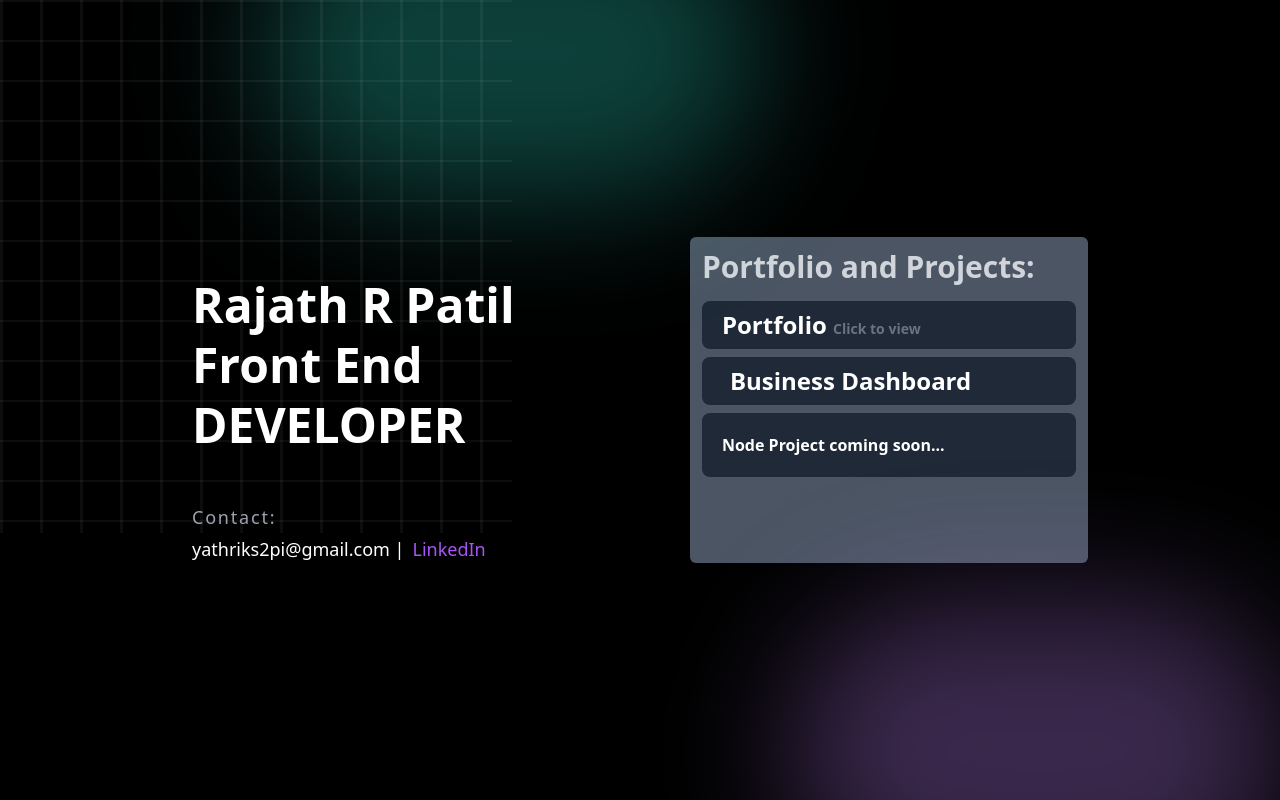
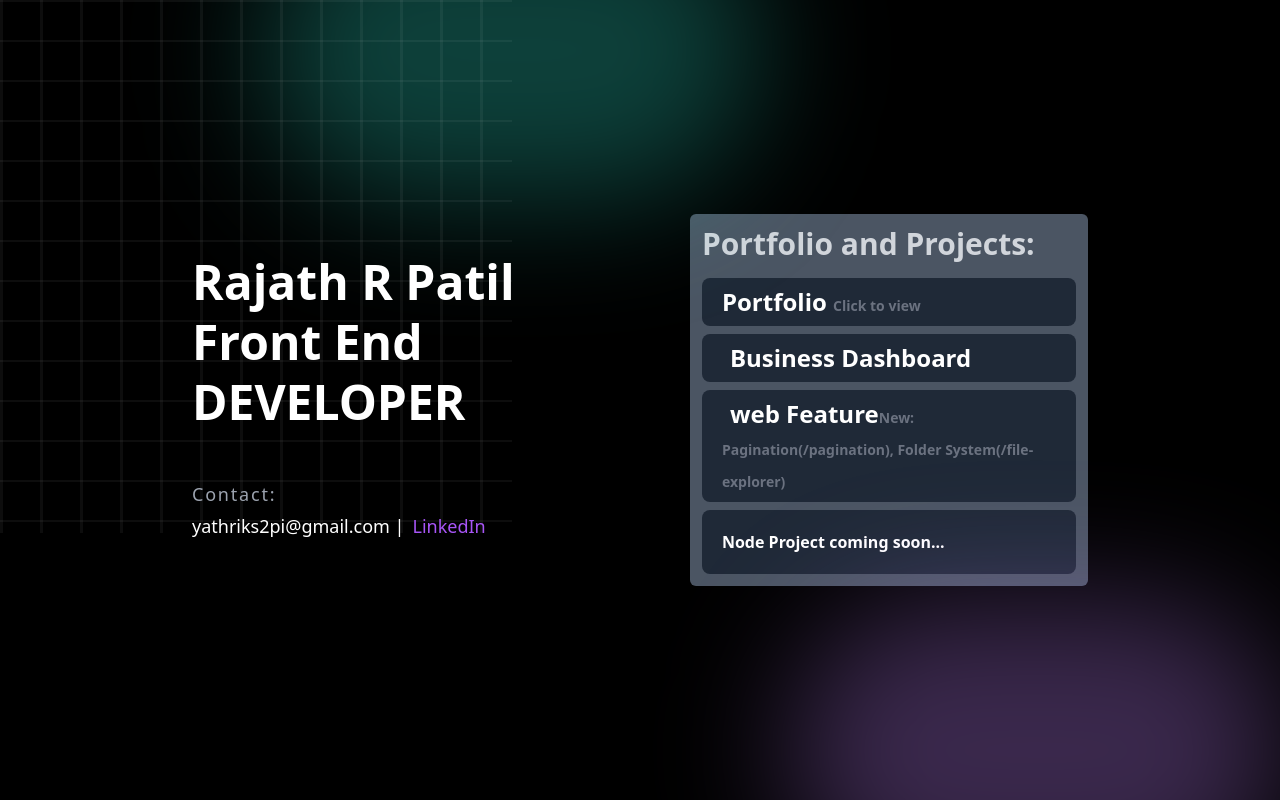
Before and after one commit to Rajath2pi/My-Domain, a Next.js app: page / in a window 1280 px wide. Built offline with nearby package versions, Linux system fonts and the light colour scheme.

Commit message:
Adding Web features

```diff
--- a/src/app/page.tsx
+++ b/src/app/page.tsx
@@ -44,7 +44,8 @@ export default function HomePage() {
                     <h1 className="text-3xl font-semibold text-gray-300 p-2">Portfolio and Projects:</h1>
                     <ul className="my-2 mx-2">
                         <li className="hover:bg-gray-500 font-semibold bg-gray-800 items-center px-5 py-2 rounded-lg my-2"><a href="https://my-domain-silk.vercel.app/onepageportfolio" target="_blank" className="text-gary-400 text-2xl">Portfolio <span className="text-gray-500 text-sm my-auto">Click to view</span></a></li>
-                        <li className="hover:bg-gray-500 font-semibold bg-gray-800 items-center px-5 py-2 rounded-lg my-2"><a href="https://my-ecommerce-dashboard-4od4.vercel.app/home" target="_blank" className="text-gary-400 text-2xl mx-2">Business Dashboard</a></li>
+                        <li className="hover:bg-gray-500 font-semibold bg-gray-800 items-center px-5 py-2 rounded-lg my-2"><a href="https://my-ecommerce-dashboard-4od4.vercel.app/" target="_blank" className="text-gary-400 text-2xl mx-2">Business Dashboard</a></li>
+                        <li className="hover:bg-gray-500 font-semibold bg-gray-800 items-center px-5 py-2 rounded-lg my-2"><a href="https://web-app-fetures.vercel.app/pagination" target="_blank" className="text-gary-400 text-2xl mx-2">web Feature<span className="text-gray-500 text-sm my-auto">New: Pagination(/pagination), Folder System(/file-explorer)</span></a></li>
                         <li className="font-semibold bg-gray-800 items-center px-5 cursor-not-allowed py-5 rounded-lg">Node Project coming soon...</li>
                     </ul>
                 </div>
```
